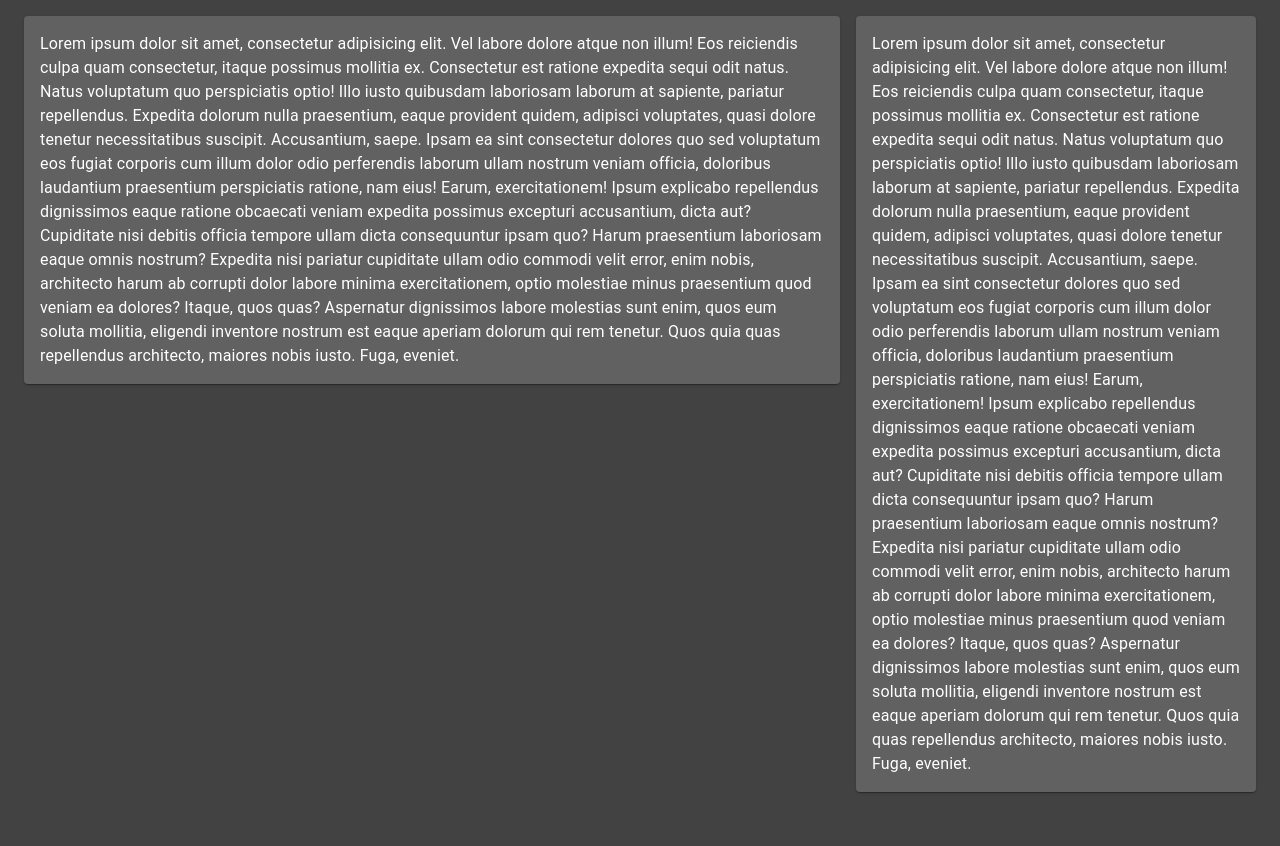
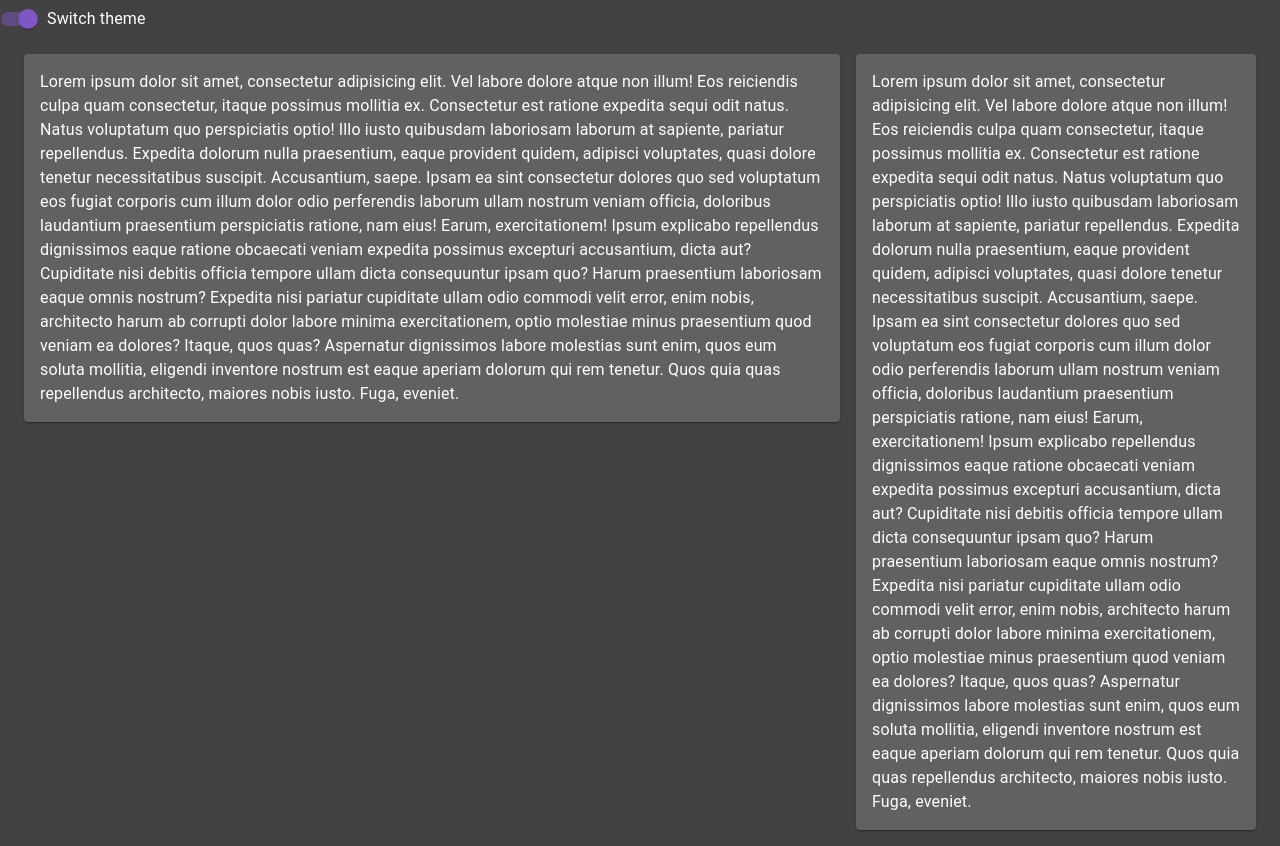
Before and after one commit to zakrzewskib/seller-dashboard, a React (Create React App) app: page / in a window 1280 px wide. Before the commit the page ends 808 px from the top, so only its background shows below. Built offline with nearby package versions, Linux system fonts and the light colour scheme.

Commit message:
Add switch theme button
that should be moved to another component

```diff
--- a/src/App.js
+++ b/src/App.js
@@ -4,7 +4,7 @@ import { createTheme } from '@mui/material/styles';
 import { ThemeProvider } from '@emotion/react';
 import { useState } from 'react';
 import Dashboard from './pages/Dashboard';
-import { CssBaseline } from '@mui/material';
+import { CssBaseline, FormControlLabel, Switch } from '@mui/material';
 
 function App() {
   const darkTheme = createTheme({
@@ -18,11 +18,11 @@ function App() {
       cardBackground: '#616161',
       fontColor: '#fff',
     },
-    // typography: {
-    //   allVariants: {
-    //     color: '#fff',
-    //   },
-    // },
+    typography: {
+      allVariants: {
+        color: '#fff',
+      },
+    },
   });
 
   const lightTheme = createTheme({
@@ -39,10 +39,27 @@ function App() {
   });
 
   const [theme, setTheme] = useState(darkTheme);
+  const [checked, setChecked] = useState(true);
+
+  const handleChange = (e) => {
+    setChecked(e.target.checked);
+    const theme = checked ? lightTheme : darkTheme;
+    setTheme(theme);
+  };
 
   return (
     <ThemeProvider theme={theme}>
       <CssBaseline />
+      <FormControlLabel
+        control={
+          <Switch
+            onChange={handleChange}
+            checked={checked}
+            inputProps={{ 'aria-label': 'controlled' }}
+          />
+        }
+        label="Switch theme"
+      />
       <Dashboard theme={theme} />
     </ThemeProvider>
   );
```
